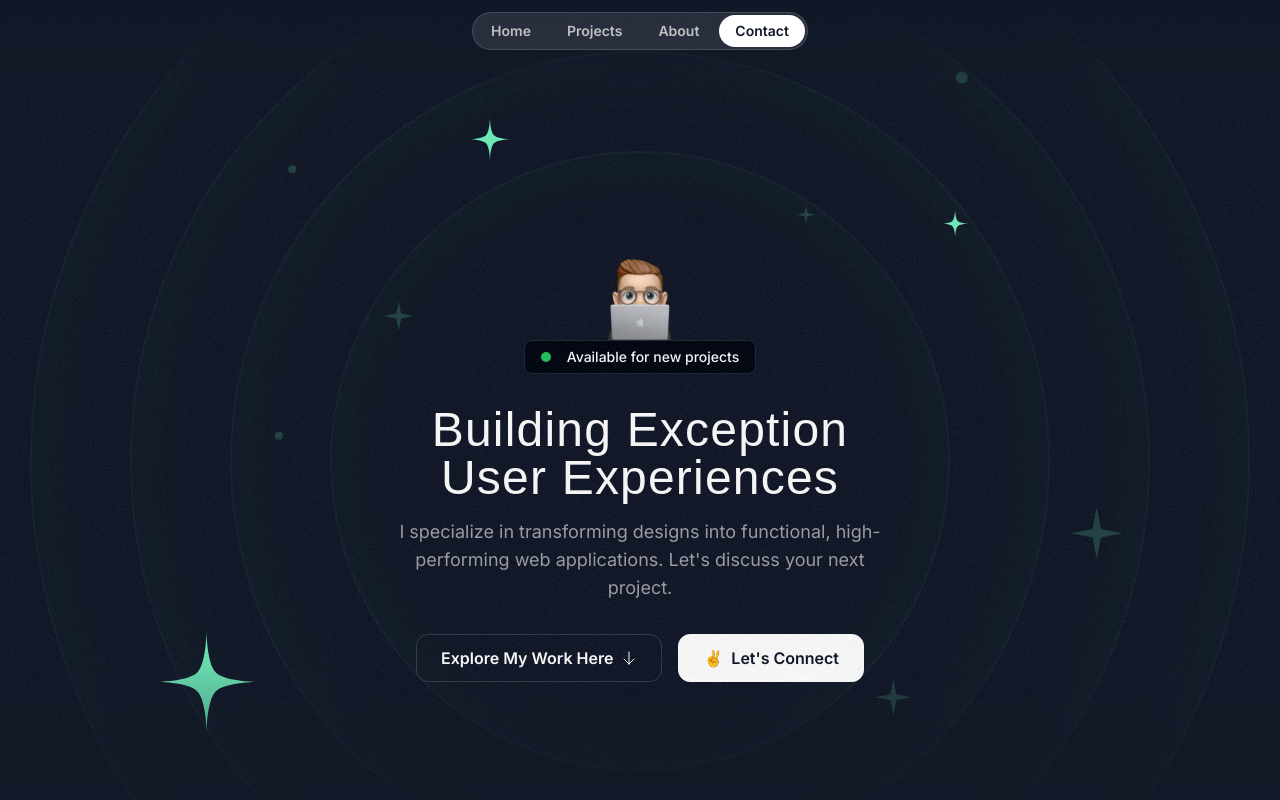
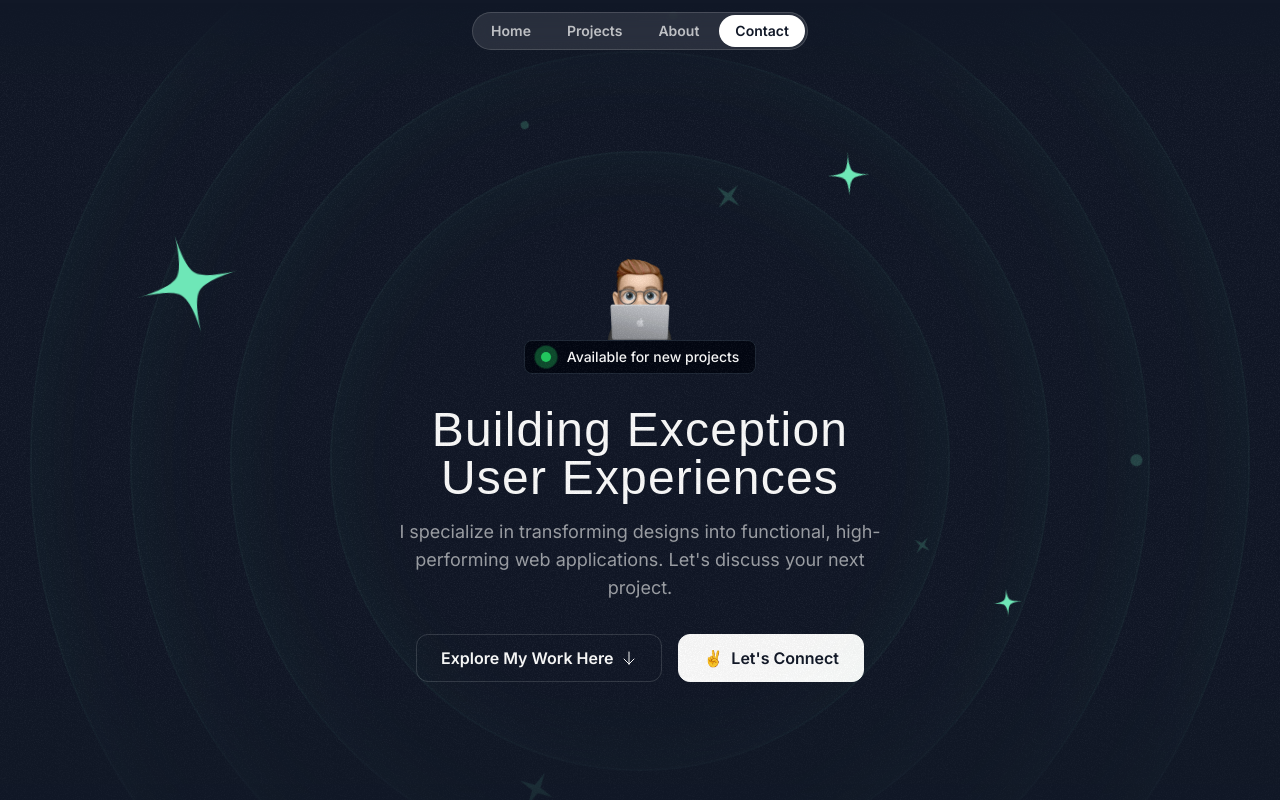
Before and after one commit to sajjadislam523/nextjs_portfolio, a Next.js app: page / in a window 1280 px wide. Shown: the top 800 px of the page. Built offline with nearby package versions, Linux system fonts and the light colour scheme; a web font is replaced by a local one.

Commit message:
Added animation in the stars in te hero section

```diff
--- a/src/components/HeroOrbit.tsx
+++ b/src/components/HeroOrbit.tsx
@@ -1,18 +1,44 @@
 import { PropsWithChildren } from "react";
+import { twMerge } from "tailwind-merge";
 
 const HeroOrbit = ({
     children,
     size,
     rotation,
-}: PropsWithChildren<{ size: number; rotation: number }>) => {
+    shouldOrbit = false,
+    shouldSpin = false,
+    spinDuration,
+    orbitDuration,
+}: PropsWithChildren<{
+    size: number;
+    rotation: number;
+    shouldOrbit?: boolean;
+    shouldSpin?: boolean;
+    spinDuration?: string;
+    orbitDuration?: string;
+}>) => {
     return (
         <div className="absolute top-1/2 left-1/2 -translate-x-1/2 -translate-y-1/2">
+            <div
+                className={twMerge(shouldOrbit == true && "animate-spin")}
+                style={{
+                    animationDuration: orbitDuration,
+                }}
+            >
                 <div
                     className="flex items-start justify-start"
                     style={{
                         transform: `rotate(${rotation}deg)`,
                         height: `${size}px`,
                         width: `${size}px`,
+                    }}
+                >
+                    <div
+                        className={twMerge(
+                            shouldSpin === true && "animate-spin"
+                        )}
+                        style={{
+                            animationDuration: spinDuration,
                         }}
                     >
                         <div
@@ -25,6 +51,8 @@ const HeroOrbit = ({
                         </div>
                     </div>
                 </div>
+            </div>
+        </div>
     );
 };
 
--- a/src/sections/Hero.tsx
+++ b/src/sections/Hero.tsx
@@ -20,35 +20,105 @@ export const HeroSection = () => {
                 <div className="size-[820px] hero-ring"></div>
                 <div className="size-[1020px] hero-ring"></div>
                 <div className="size-[1220px] hero-ring"></div>
-                <HeroOrbit size={800} rotation={-72}>
-                    <StarIcon className="size-28 text-emerald-300" />
+
+                {/* shouldOrbit?: boolean;
+                    shouldSpin?: boolean;
+                    spinDuration?: string;
+                    orbitDuration?: string; */}
+
+                <HeroOrbit
+                    size={430}
+                    rotation={-14}
+                    shouldOrbit
+                    orbitDuration="30s"
+                    shouldSpin
+                    spinDuration="3s"
+                >
+                    <SparkleIcon className="size-8 text-emerald-300/20" />
                 </HeroOrbit>
-                <HeroOrbit size={550} rotation={20}>
+                <HeroOrbit
+                    size={440}
+                    rotation={79}
+                    shouldOrbit
+                    orbitDuration="32s"
+                    shouldSpin
+                    spinDuration="3s"
+                >
+                    <SparkleIcon className="size-5 text-emerald-300/20" />
+                </HeroOrbit>
+                <HeroOrbit
+                    size={520}
+                    rotation={-41}
+                    shouldOrbit
+                    orbitDuration="34s"
+                >
+                    <div className="size-2 rounded-full bg-emerald-300/20"></div>
+                </HeroOrbit>
+                <HeroOrbit
+                    size={530}
+                    rotation={178}
+                    shouldOrbit
+                    orbitDuration="36s"
+                    shouldSpin
+                    spinDuration="3s"
+                >
+                    <SparkleIcon className="size-10 text-emerald-300/20" />
+                </HeroOrbit>
+                <HeroOrbit
+                    size={550}
+                    rotation={20}
+                    shouldOrbit
+                    orbitDuration="38s"
+                    shouldSpin
+                    spinDuration="6s"
+                >
                     <StarIcon className="size-12 text-emerald-300" />
                 </HeroOrbit>
-                <HeroOrbit size={590} rotation={98}>
+                <HeroOrbit
+                    size={590}
+                    rotation={98}
+                    shouldOrbit
+                    orbitDuration="40s"
+                    shouldSpin
+                    spinDuration="6s"
+                >
                     <StarIcon className="size-8 text-emerald-300" />
                 </HeroOrbit>
-                <HeroOrbit size={430} rotation={-14}>
-                    <SparkleIcon className="size-8 text-emerald-300/20" />
+                <HeroOrbit
+                    size={650}
+                    rotation={-5}
+                    shouldOrbit
+                    orbitDuration="42s"
+                >
+                    <div className="size-2 rounded-full bg-emerald-300/20"></div>
                 </HeroOrbit>
-                <HeroOrbit size={440} rotation={79}>
-                    <SparkleIcon className="size-5 text-emerald-300/20" />
-                </HeroOrbit>
-                <HeroOrbit size={530} rotation={178}>
-                    <SparkleIcon className="size-10 text-emerald-300/20" />
-                </HeroOrbit>
-                <HeroOrbit size={710} rotation={144}>
+                <HeroOrbit
+                    size={710}
+                    rotation={144}
+                    shouldOrbit
+                    orbitDuration="44s"
+                    shouldSpin
+                    spinDuration="3s"
+                >
                     <SparkleIcon className="size-14 text-emerald-300/20" />
                 </HeroOrbit>
-                <HeroOrbit size={720} rotation={85}>
+                <HeroOrbit
+                    size={720}
+                    rotation={85}
+                    shouldOrbit
+                    orbitDuration="46s"
+                >
                     <div className="size-3 rounded-full bg-emerald-300/20"></div>
                 </HeroOrbit>
-                <HeroOrbit size={520} rotation={-41}>
-                    <div className="size-2 rounded-full bg-emerald-300/20"></div>
-                </HeroOrbit>
-                <HeroOrbit size={650} rotation={-5}>
-                    <div className="size-2 rounded-full bg-emerald-300/20"></div>
+                <HeroOrbit
+                    size={800}
+                    rotation={-72}
+                    shouldOrbit
+                    orbitDuration="48s"
+                    shouldSpin
+                    spinDuration="6s"
+                >
+                    <StarIcon className="size-28 text-emerald-300" />
                 </HeroOrbit>
             </div>
             <div className="container">
@@ -59,7 +129,9 @@ export const HeroSection = () => {
                         alt="Person peeking from behind the laptop"
                     />
                     <div className="bg-gray-950 border border-gray-800 px-4 py-1.5 items-center gap-4 rounded-lg inline-flex">
-                        <div className="bg-green-500 size-2.5 rounded-full"></div>
+                        <div className="bg-green-500 size-2.5 rounded-full relative">
+                            <div className="bg-green-500 absolute inset-0 rounded-full animate-ping-large"></div>
+                        </div>
                         <div className="text-sm font-medium">
                             Available for new projects
                         </div>
@@ -71,8 +143,8 @@ export const HeroSection = () => {
                     </h1>
                     <p className="mt-4 text-center text-white/60 md:text-lg">
                         I specialize in transforming designs into functional,
-                        high-performing web applications. Let's discuss your
-                        next project.
+                        high-performing web applications. Let&apos;s discuss
+                        your next project.
                     </p>
                 </div>
                 <div className="flex flex-col md:flex-row justify-center gap-4 items-center mt-8">
@@ -84,7 +156,9 @@ export const HeroSection = () => {
                     </button>
                     <button className="inline-flex items-center h-12 px-6 rounded-xl gap-2 border border-white bg-white text-gray-900">
                         <span>✌️</span>
-                        <span className="font-semibold">Let's Connect</span>
+                        <span className="font-semibold">
+                            Let&apos;s Connect
+                        </span>
                     </button>
                 </div>
             </div>
--- a/tailwind.config.ts
+++ b/tailwind.config.ts
@@ -25,6 +25,17 @@ const config: Config = {
                 sans: "var(--font-sans)",
                 serif: "var(--font-serif)",
             },
+            animation: {
+                "ping-large": "ping-large 1s ease-in-out infinite",
+            },
+            keyframes: {
+                "ping-large": {
+                    "75%, 100%": {
+                        transform: "scale(3)",
+                        opacity: "0",
+                    },
+                },
+            },
         },
     },
     plugins: [],
```
Lines whose indentation alone changed are shown as unchanged.
